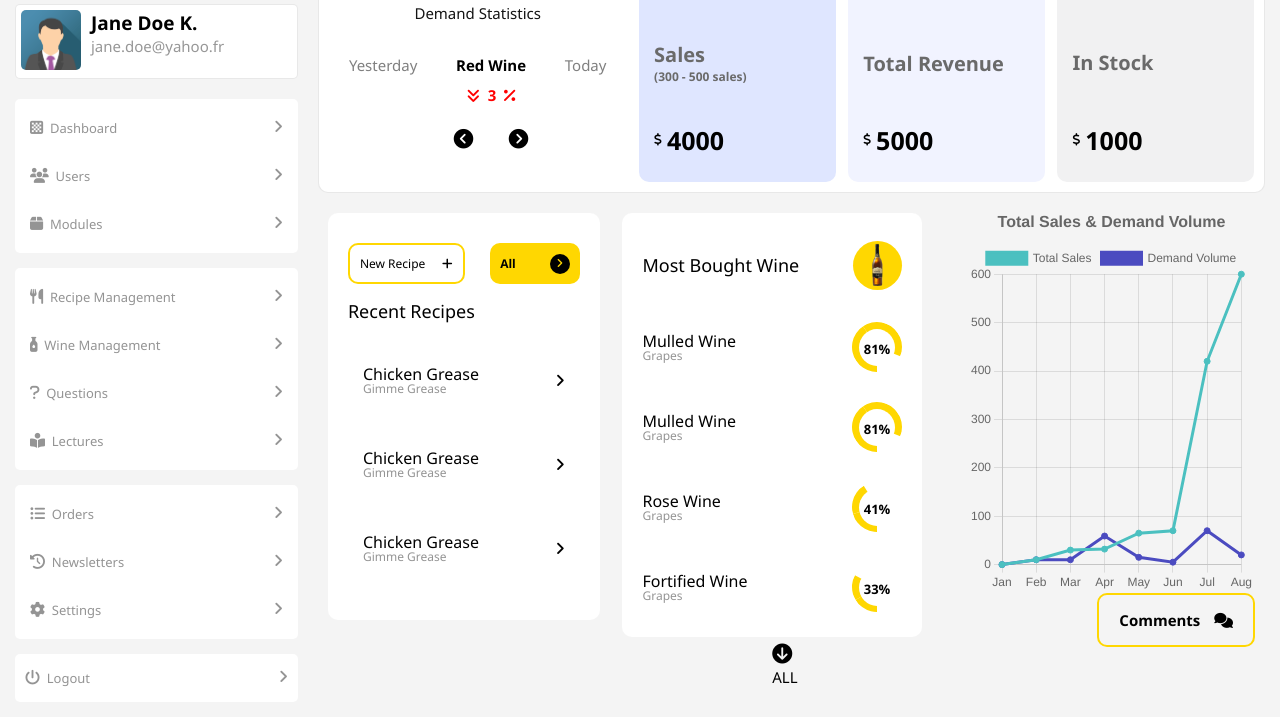
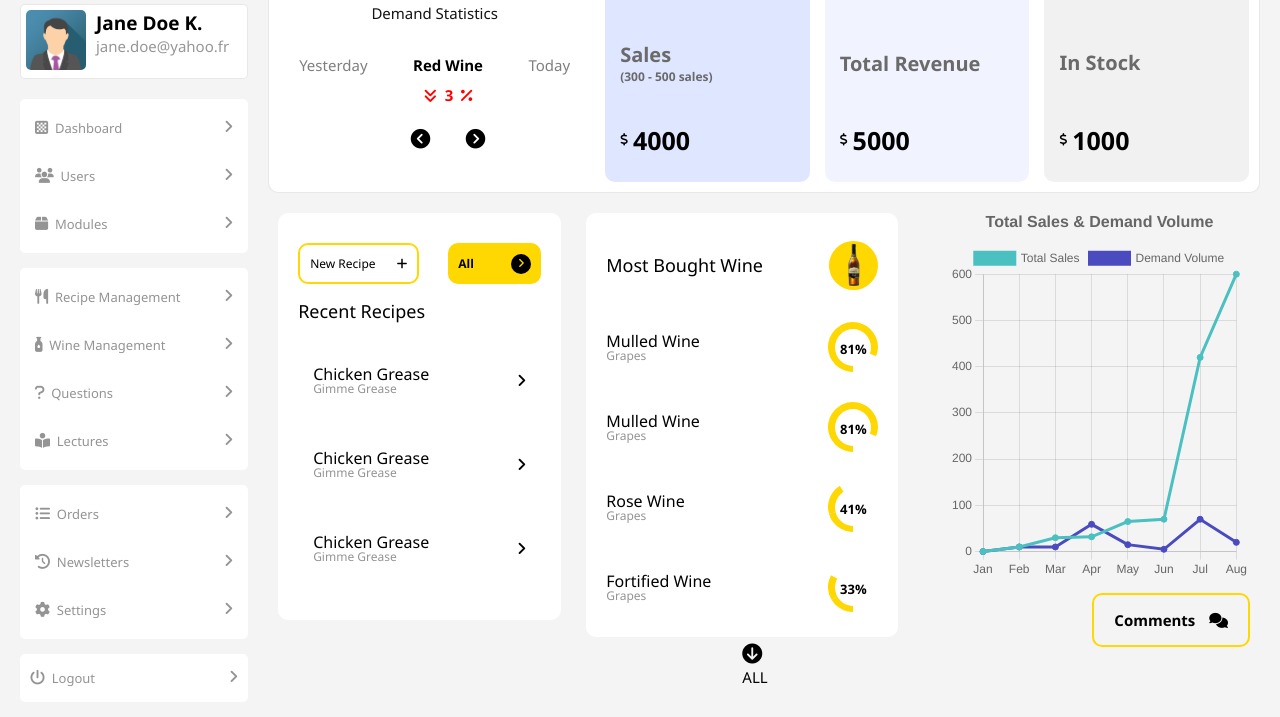
Before and after one commit to Misori-simon/wine-dashboard, a plain HTML site: page index.html in a window 1280 px wide. Shown: the part 94-811 px from the top of the page. Drawn offline with nearby package versions, Linux system fonts and the light colour scheme.

Commit message:
-> Updated  width of main-box, Updated height of chart-box in desktop view

```diff
--- a/css/styles.css
+++ b/css/styles.css
@@ -46,8 +46,7 @@ body {
 
 .main-box {
     display: flex;
-    padding: 15px;
-    border-radius: 5px;
+    padding: 15px 20px;
 }
 
 /* styling for the side bar begins here */
@@ -140,7 +139,7 @@ body {
 }
 
 main {
-    width: 77%;
+    width: 100%;
 }
 
 
@@ -551,7 +550,7 @@ main {
 
 .chart-box {
     position: relative;
-    height: 90%;
+    height: 85%;
     max-height: 400px;
     width: 100%;
 }
@@ -771,7 +770,6 @@ main {
 
     .chart-box {
         height: 200px;
-
         margin-bottom: 30px;
     }
 
```
